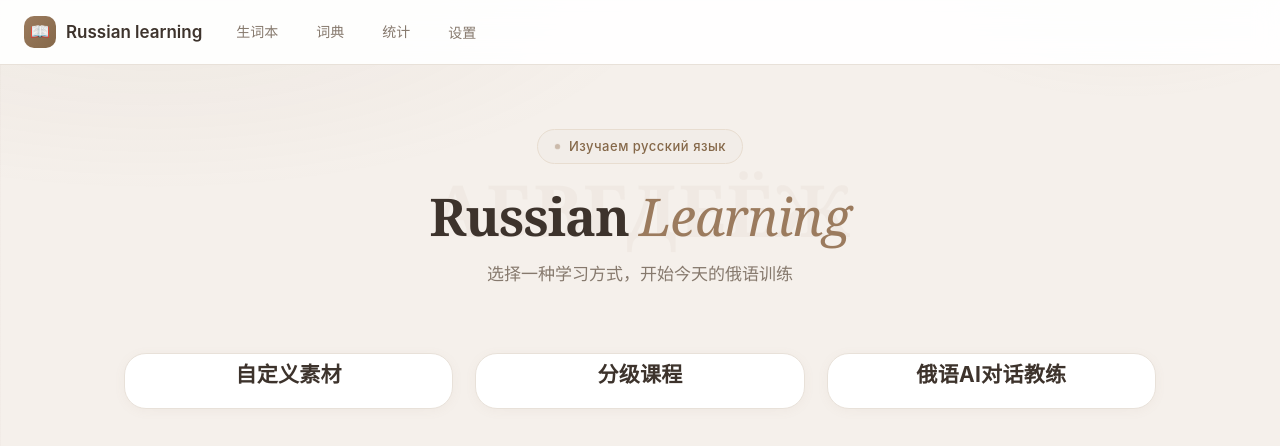
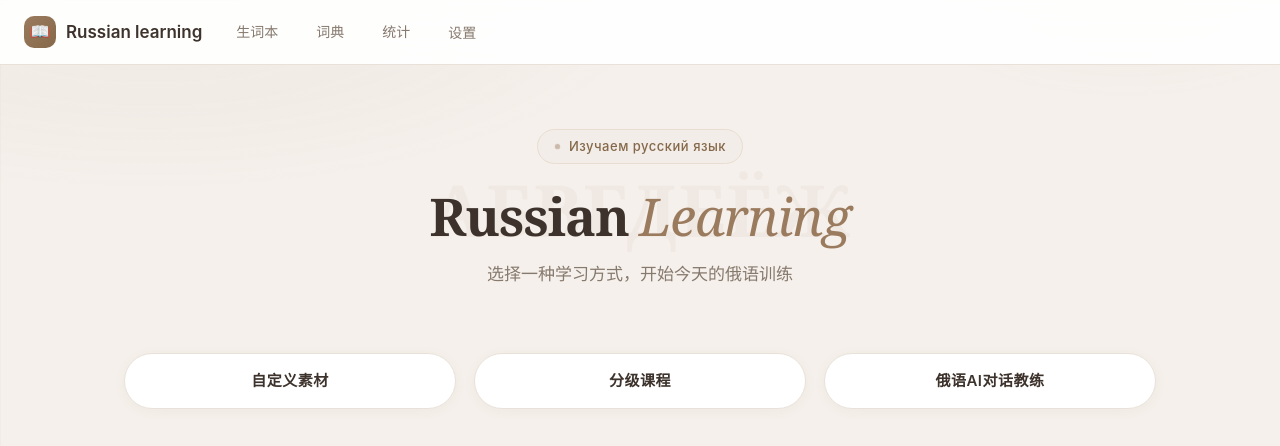
Before and after one commit to zhf123-every/russian-learning-frontend, a React (Vite) app: page / in a window 1280 px wide. Shown: the top 446 px of the page. Built offline with nearby package versions, Linux system fonts and the light colour scheme; no server answers; what ts-fsrs would draw is missing.

Commit message:
调整: 首页卡片恢复横条样式-文字完全居中

```diff
--- a/src/styles.css
+++ b/src/styles.css
@@ -915,3 +915,55 @@ box-shadow:0 4px 16px rgba(155,123,94,0.20)}
 .tutor-send:hover{transform:translateY(-1px);box-shadow:0 5px 16px rgba(155,123,94,.32);color:#FFF8F0}
 .tutor-send:disabled{opacity:.5;cursor:not-allowed;transform:none;box-shadow:none}
 .tutor-stop{border-radius:999px;font-size:12.5px;padding:8px 14px;background:var(--danger-soft);color:var(--danger);border:1px solid var(--danger-light);flex-shrink:0}
+
+/* ===================== 首页卡片 v2（文字居中） ===================== */
+.home-card{align-items:center;text-align:center}
+.home-card-top{justify-content:center;position:relative}
+.home-card-tag{position:absolute;top:0;right:0}
+.home-card-btn{align-self:center}
+
+/* ===================== 首页卡片 v3：净化历史遗留旧样式污染 + 完整居中 ===================== */
+.home-card{
+  height:auto; min-height:0; flex:none;
+  padding:26px 24px 22px;
+  display:flex; flex-direction:column; align-items:center; text-align:center;
+  justify-content:flex-start;
+  border-radius:22px; background:var(--card);
+  color:var(--text);
+}
+.home-card .icon,.home-card .sub,.home-card p{display:block}
+.home-card h2{color:var(--text);font-size:21px;font-weight:700;letter-spacing:.3px;margin:0 0 6px}
+.home-card-top{display:flex;align-items:center;justify-content:center;position:relative;width:100%;margin-bottom:18px}
+.home-card-tag{position:absolute;top:0;right:0}
+.home-card-sub{font-size:13px;color:var(--accent);font-weight:600;margin:0 0 10px}
+.home-card p{font-size:13.5px;color:var(--muted);margin:0 0 20px;line-height:1.75;flex:1}
+.home-card-btn{align-self:center}
+.home-card:hover{transform:translateY(-5px);box-shadow:var(--shadow-lg);border-color:var(--accent-light)}
+
+/* ===================== 首页卡片 v4：横条样式 + 文字完全居中 ===================== */
+.home-cards{display:flex;gap:18px;flex-wrap:wrap;justify-content:center}
+.home-card{
+  height:56px;
+  min-height:0;
+  flex:1;
+  min-width:240px;
+  max-width:460px;
+  padding:0 24px;
+  display:flex;
+  flex-direction:row;
+  align-items:center;
+  justify-content:center;
+  gap:10px;
+  text-align:center;
+  border-radius:999px;
+  background:var(--card);
+  border:1px solid var(--border);
+  box-shadow:var(--shadow);
+  color:var(--text);
+  cursor:pointer;
+  transition:transform var(--transition),box-shadow var(--transition),background var(--transition);
+}
+.home-card:hover{transform:translateY(-2px);box-shadow:var(--shadow-md);border-color:var(--accent-light);background:var(--accent-soft)}
+.home-card:active{transform:translateY(0)}
+.home-card h2{color:var(--text);font-size:15px;font-weight:600;letter-spacing:.5px;margin:0;line-height:1}
+.home-card .icon,.home-card .sub,.home-card p,.home-card-top,.home-card-tag,.home-card-btn,.home-card-sub,.home-card-icon,.btn-arrow{display:none}
```
